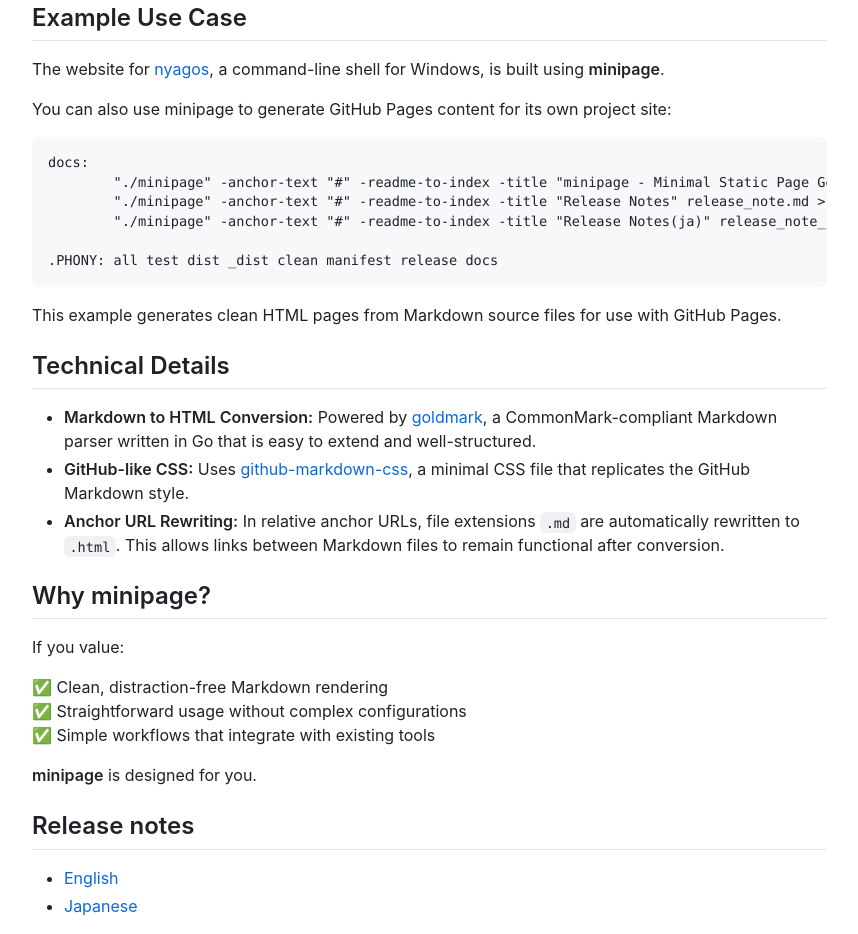
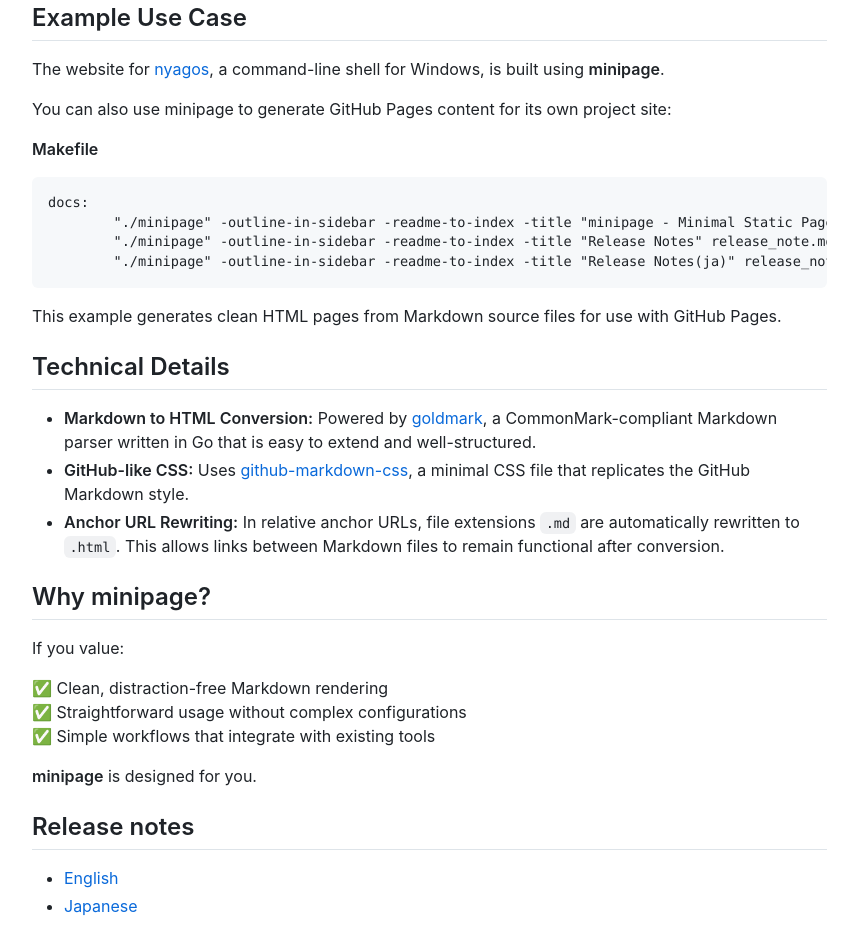
Before and after one commit to hymkor/minipage, a plain HTML site: page docs/index.html in a window 1280 px wide. Shown: the part 2475-3409 px from the top of the page, without its empty margins (21-879 px from the left). Drawn offline with Linux system fonts and the light colour scheme.

Commit message:
README and index.html: Update `Example Use Case`

```diff
--- a/docs/index.html
+++ b/docs/index.html
@@ -1193,12 +1193,11 @@ scoop install hymkor/minipage
 <h2 id="example-use-case">Example Use Case</h2>
 <p>The website for <a href="https://nyaos.org/nyagos">nyagos</a>, a command-line shell for Windows, is built using <strong>minipage</strong>.</p>
 <p>You can also use minipage to generate GitHub Pages content for its own project site:</p>
+<p><strong>Makefile</strong></p>
 <pre><code class="language-Makefile">docs:
-	&quot;./minipage&quot; -anchor-text &quot;#&quot; -readme-to-index -title &quot;minipage - Minimal Static Page Generator&quot; README.md &gt; docs/index.html
-	&quot;./minipage&quot; -anchor-text &quot;#&quot; -readme-to-index -title &quot;Release Notes&quot; release_note.md &gt; docs/release_note.html
-	&quot;./minipage&quot; -anchor-text &quot;#&quot; -readme-to-index -title &quot;Release Notes(ja)&quot; release_note_ja.md &gt; docs/release_note_ja.html
-
-.PHONY: all test dist _dist clean manifest release docs
+	&quot;./minipage&quot; -outline-in-sidebar -readme-to-index -title &quot;minipage - Minimal Static Page Generator&quot; README.md &gt; docs/index.html
+	&quot;./minipage&quot; -outline-in-sidebar -readme-to-index -title &quot;Release Notes&quot; release_note.md &gt; docs/release_note.html
+	&quot;./minipage&quot; -outline-in-sidebar -readme-to-index -title &quot;Release Notes(ja)&quot; release_note_ja.md &gt; docs/release_note_ja.html
 </code></pre>
 <p>This example generates clean HTML pages from Markdown source files for use with GitHub Pages.</p>
 <h2 id="technical-details">Technical Details</h2>
```
Also changed, not shown: 1 other file.
